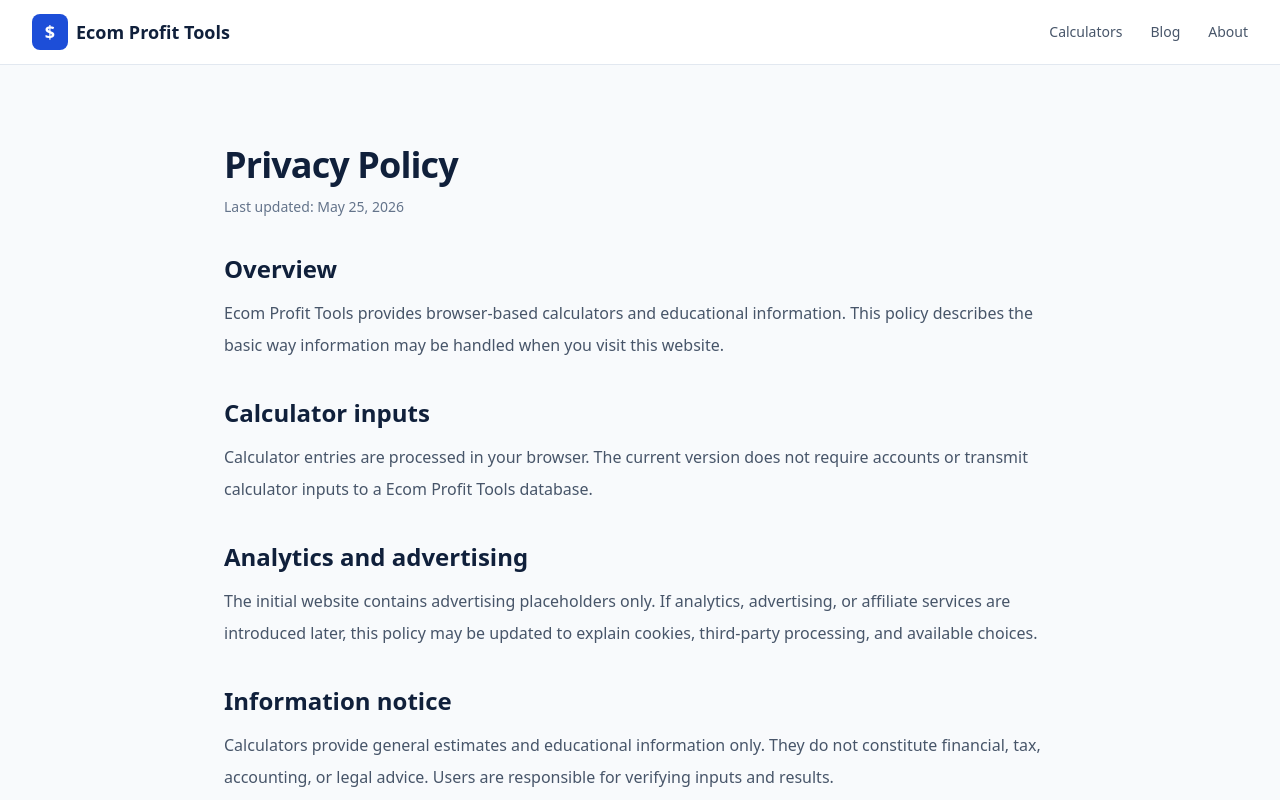
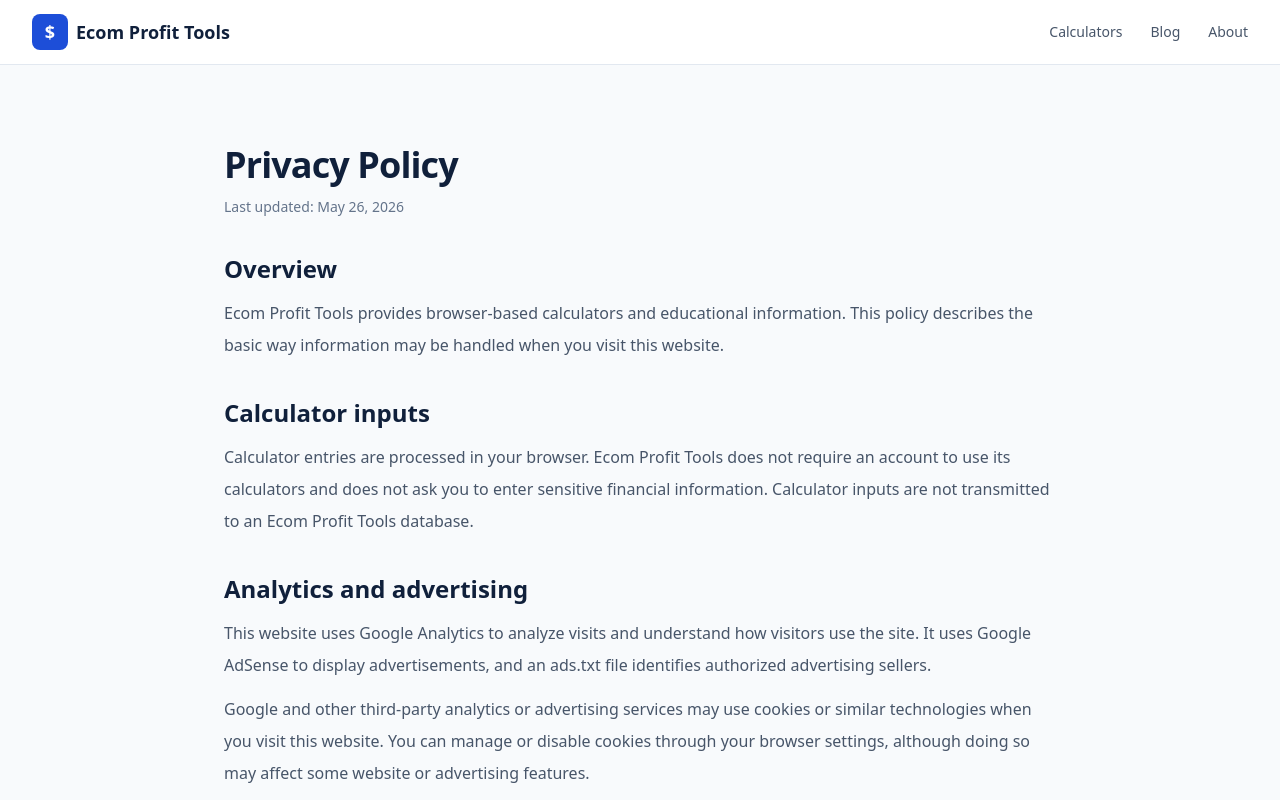
Before and after one commit to hh782897680-art/seller-calc-tools, a Next.js app: page /privacy-policy in a window 1280 px wide. Shown: the top 800 px of the page. Built offline with nearby package versions, Linux system fonts and the light colour scheme.

Commit message:
Improve homepage SEO and privacy policy

```diff
--- a/app/page.tsx
+++ b/app/page.tsx
@@ -6,16 +6,16 @@ import FAQ from "@/components/FAQ";
 import { calculators, homeFaqs } from "@/data/calculators";
 
 export const metadata: Metadata = {
-  title: "Free Ecommerce & Business Calculators | Ecom Profit Tools",
+  title: "Free Ecommerce Profit Calculators for Online Sellers | Ecom Profit Tools",
   description:
-    "Free calculators for Shopify sellers, Etsy sellers, Amazon FBA sellers, marketers, and small business owners. Calculate profit, margin, ROI, ROAS, break-even point, fees, and more.",
+    "Free ecommerce profit and fee calculators for Shopify, Etsy, Amazon FBA, eBay, TikTok Shop, PayPal, Stripe, and WooCommerce sellers.",
   alternates: {
     canonical: "https://ecomprofittools.com/",
   },
   openGraph: {
-    title: "Free Ecommerce & Business Calculators | Ecom Profit Tools",
+    title: "Free Ecommerce Profit Calculators for Online Sellers | Ecom Profit Tools",
     description:
-      "Free calculators for Shopify sellers, Etsy sellers, Amazon FBA sellers, marketers, and small business owners.",
+      "Free ecommerce profit and fee calculators for Shopify, Etsy, Amazon FBA, eBay, TikTok Shop, PayPal, Stripe, and WooCommerce sellers.",
     url: "https://ecomprofittools.com/",
     type: "website",
     siteName: "Ecom Profit Tools",
@@ -58,11 +58,11 @@ export default function HomePage() {
               Free tools for ecommerce sellers
             </p>
             <h1 className="mt-6 max-w-3xl text-4xl font-bold tracking-tight text-ink sm:text-6xl">
-              Calculate profit before you scale your store
+              Free Ecommerce Profit Calculators for Online Sellers
             </h1>
             <p className="mt-6 max-w-xl text-lg leading-8 text-slate-600">
-              Free ecommerce and business calculators for sellers, marketers,
-              and small business owners.
+              Calculate Shopify, Etsy, Amazon FBA, eBay, TikTok Shop, PayPal,
+              Stripe, and WooCommerce profit, fees, margin, ROI, and ROAS.
             </p>
             <div className="mt-9 flex flex-wrap gap-4">
               <Link className="primary-button" href="#calculators">
--- a/app/privacy-policy/page.tsx
+++ b/app/privacy-policy/page.tsx
@@ -12,7 +12,7 @@ export default function PrivacyPolicyPage() {
   return (
     <main className="page-container max-w-4xl py-14 sm:py-20">
       <h1 className="text-4xl font-bold tracking-tight text-ink">Privacy Policy</h1>
-      <p className="mt-3 text-sm text-slate-500">Last updated: May 25, 2026</p>
+      <p className="mt-3 text-sm text-slate-500">Last updated: May 26, 2026</p>
       <div className="mt-9 space-y-9 text-base leading-8 text-slate-600">
         <section>
           <h2 className="text-2xl font-semibold text-ink">Overview</h2>
@@ -25,18 +25,25 @@ export default function PrivacyPolicyPage() {
         <section>
           <h2 className="text-2xl font-semibold text-ink">Calculator inputs</h2>
           <p className="mt-3">
-            Calculator entries are processed in your browser. The current
-            version does not require accounts or transmit calculator inputs to a
-            Ecom Profit Tools database.
+            Calculator entries are processed in your browser. Ecom Profit Tools
+            does not require an account to use its calculators and does not ask
+            you to enter sensitive financial information. Calculator inputs are
+            not transmitted to an Ecom Profit Tools database.
           </p>
         </section>
         <section>
           <h2 className="text-2xl font-semibold text-ink">Analytics and advertising</h2>
           <p className="mt-3">
-            The initial website contains advertising placeholders only. If
-            analytics, advertising, or affiliate services are introduced later,
-            this policy may be updated to explain cookies, third-party processing,
-            and available choices.
+            This website uses Google Analytics to analyze visits and understand
+            how visitors use the site. It uses Google AdSense to display
+            advertisements, and an ads.txt file identifies authorized advertising
+            sellers.
+          </p>
+          <p className="mt-3">
+            Google and other third-party analytics or advertising services may
+            use cookies or similar technologies when you visit this website.
+            You can manage or disable cookies through your browser settings,
+            although doing so may affect some website or advertising features.
           </p>
         </section>
         <section>
```
